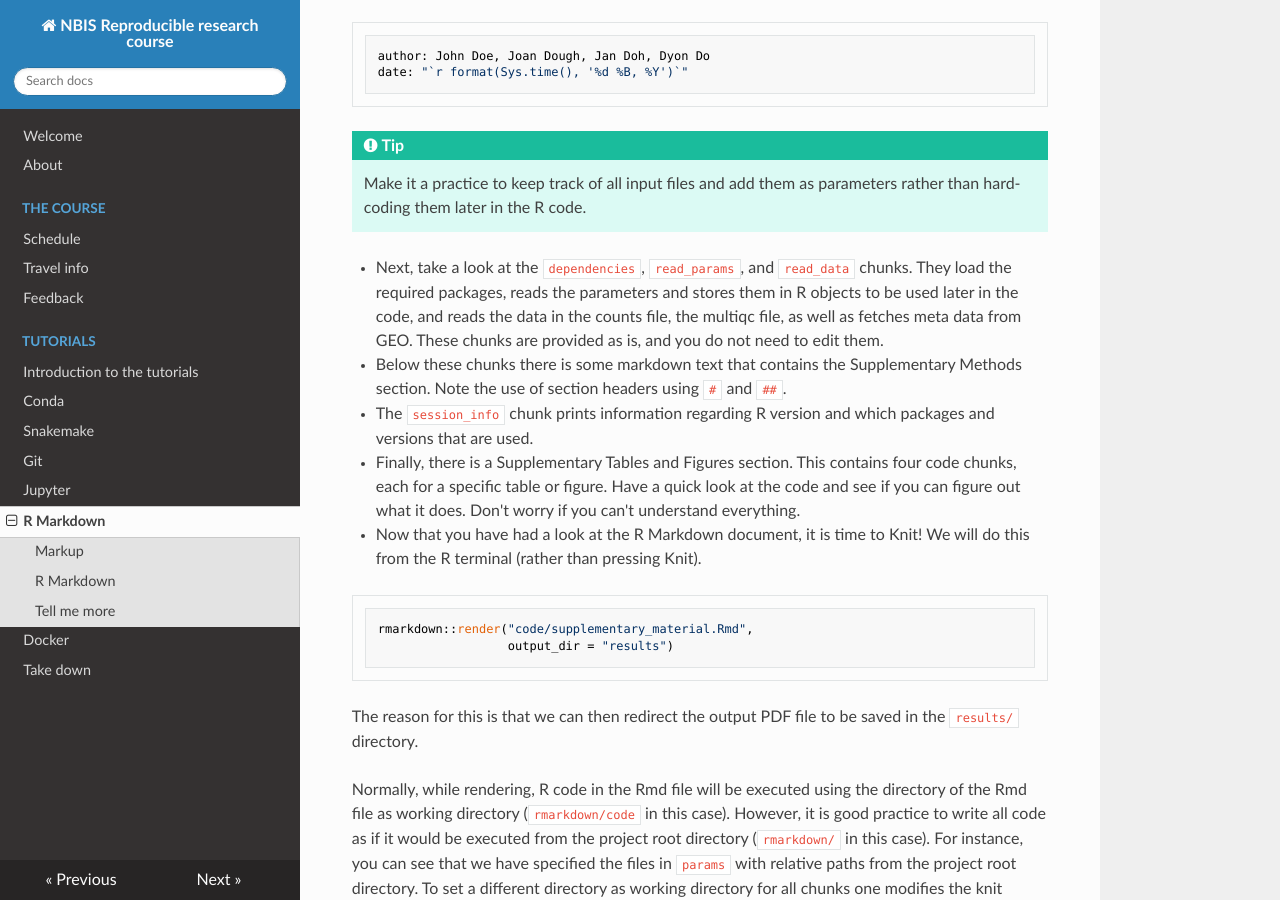
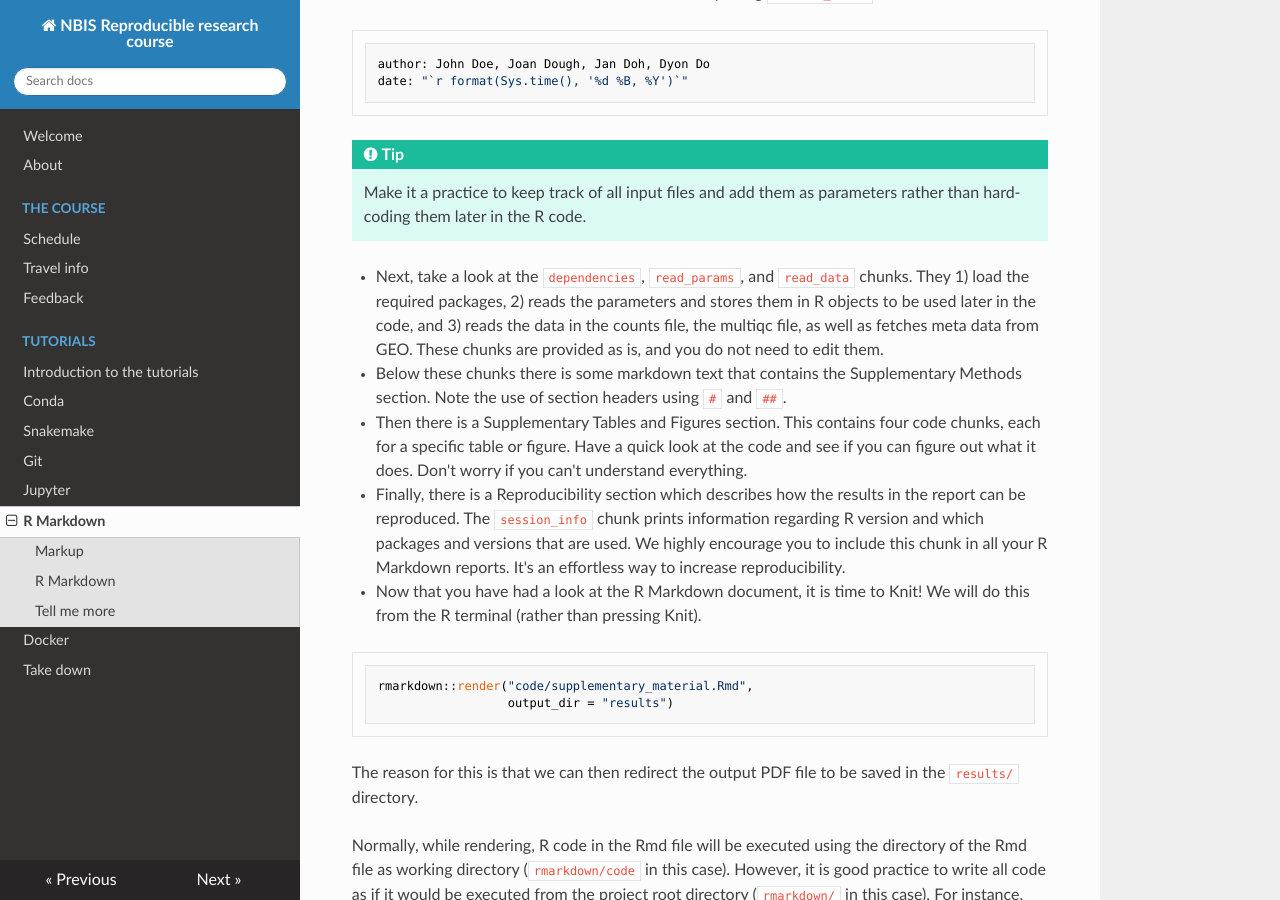
Before and after one commit to NBISweden/workshop-reproducible-research, an MkDocs documentation site: the page built from docs/rmarkdown.md, in a window 1280 px wide and 900 px high, scrolled down 11392 px. Built offline with MkDocs 1.6.1, drawn with Linux system fonts in a browser that asks for light colours; nearby versions of some CDN libraries; old or Windows-style settings are respelled for this version of MkDocs; some of the changed text lies outside the part shown.

Commit message:
rmarkdown exercise

````diff
--- a/docs/rmarkdown.md
+++ b/docs/rmarkdown.md
@@ -47,8 +47,8 @@
 ## Tell me more
 
 * A nice "Get Started" section, as a complement to this tutorial, is available at [RStudio.com](http://rmarkdown.rstudio.com/lesson-1.html).
-* [R Markdown cheat sheet](https://www.rstudio.com/wp-content/uploads/2016/03/rmarkdown-cheatsheet-2.0.pdf)
-* [R Markdown reference guide](https://www.rstudio.com/wp-content/uploads/2015/03/rmarkdown-reference.pdf)
+* [R Markdown cheat sheet](https://www.rstudio.com/wp-content/uploads/2016/03/rmarkdown-cheatsheet-2.0.pdf) (also available from Help > Cheatsheets in RStudio)
+* [R Markdown reference guide](https://www.rstudio.com/wp-content/uploads/2015/03/rmarkdown-reference.pdf) (also available from Help > Cheatsheets in RStudio)
 
 # Set up
 This tutorial depends on files from the course Bitbucket repo. Take a look at the [intro](tutorial_intro.md) for instructions on how to set it up if you haven't done so already. Then open up RStudio and set your working directory to `reproducible_research_course/rmarkdown`.
@@ -83,6 +83,9 @@
     toc: true
 ---
 ```
+
+!!! attention
+    The header might look slightly different depending on your version of RStudio. If so, replace the default with the header above.
 
 Here we can specify settings for the document, like the title and the output format.
 
@@ -321,12 +324,10 @@
 * You might already have noticed that you can run code chunks directly in RStudio:
     - Place the cursor on an R command and press `CTRL + Enter` (Windows) or `Cmd + Enter` (Mac) to run that line in R.
     - Select several R command lines and use the same keyboard shortcut as above to run those lines.
-    - To the right in each chunk there are two buttons, one for running the code in all chunks above the current chunk, or to run the code in the current chunk.
+    - To the right in each chunk there are two buttons; one for running the code in all chunks above the current chunk and one for running the code in the current chunk (depending on your layout, otherwise you can find the options in the Run drop-down).
     - Depending on your settings, the output of the chunk code will be displayed inline in the Rmd document, or in RStudios Console and Plot panels. To customize this setting, press the cog-wheel next to the Knit button and select either "Chunk Output Inline" or "Chunk Output in Console".
 * You can easily insert an empty chunk in your Rmd document in RStudio by pressing Insert > R.
 * In the top right in the editor panel in RStudio there is a button to toggle the document outline. By making that visible you can click and jump between sections (headers and named code chunks) in your R Markdown document.
-* Go to File > Help > Cheatsheets > R Markdown Cheat Sheet to open the main R Markdown cheatsheet.
-* Go to File > Help > Markdown Quick Reference to open the Markdown Quick Reference in your help pane.
 
 ## Using R Markdown in the MRSA project
 
@@ -376,10 +377,10 @@
 !!! tip
     Make it a practice to keep track of all input files and add them as parameters rather than hard-coding them later in the R code.
 
-* Next, take a look at the `dependencies`, `read_params`, and `read_data` chunks. They load the required packages, reads the parameters and stores them in R objects to be used later in the code, and reads the data in the counts file, the multiqc file, as well as fetches meta data from GEO. These chunks are provided as is, and you do not need to edit them.
+* Next, take a look at the `dependencies`, `read_params`, and `read_data` chunks. They 1) load the required packages, 2) reads the parameters and stores them in R objects to be used later in the code, and 3) reads the data in the counts file, the multiqc file, as well as fetches meta data from GEO. These chunks are provided as is, and you do not need to edit them.
 * Below these chunks there is some markdown text that contains the Supplementary Methods section. Note the use of section headers using `#` and `##`.
-* The `session_info` chunk prints information regarding R version and which packages and versions that are used.
-* Finally, there is a Supplementary Tables and Figures section. This contains four code chunks, each for a specific table or figure. Have a quick look at the code and see if you can figure out what it does. Don't worry if you can't understand everything.
+* Then there is a Supplementary Tables and Figures section. This contains four code chunks, each for a specific table or figure. Have a quick look at the code and see if you can figure out what it does. Don't worry if you can't understand everything.
+* Finally, there is a Reproducibility section which describes how the results in the report can be reproduced. The `session_info` chunk prints information regarding R version and which packages and versions that are used. We highly encourage you to include this chunk in all your R Markdown reports. It's an effortless way to increase reproducibility.
 * Now that you have had a look at the R Markdown document, it is time to Knit! We will do this from the R terminal (rather than pressing Knit).
 
 ```r
--- a/docs/todo.txt
+++ b/docs/todo.txt
@@ -1,11 +1,11 @@
 TODO: Add restaurant to schedule
 TODO: Make data presentation
+TODO: Make new Docker slides
 TODO: Fix pdf render issue when running Jupyter server through Docker (possibly also in other cases)
 TODO: Check jupyter tutorial on Linux
 TODO: Check docker tutorial on Linux (done, but not the installation part)
 TODO: Check rmarkdown tutorial on Linux
 TODO: Check takedown on Linux
-TODO: Check docker tutorial on Mac (done, but not the installation part)
 TODO: Check rmarkdown tutorial on Mac
 TODO: After reinstalling R 3.3.3 and RStudio according to our instructions I
       can't install gglot2. Seems to have to do with the fortran compiler on latest
@@ -14,7 +14,6 @@
       http://thecoatlessprofessor.com/programming/rcpp-rcpparmadillo-and-os-x-mavericks--lgfortran-and--lquadmath-error/
 TODO: There is still a problem with GEOquery that comes from which server it happens to retrieve from.
       Should maybe install from `library(devtools); install_github('GEOquery','seandavi')``
-TODO: RMarkdown remove Lorem Ipsum text
 
 TODO: Add detailed installation instructions for R and RStudio
 TODO: Handle UTF8 multiQC
````
Also changed, not shown: docs/images/markdown_example.png, 1 other file.
